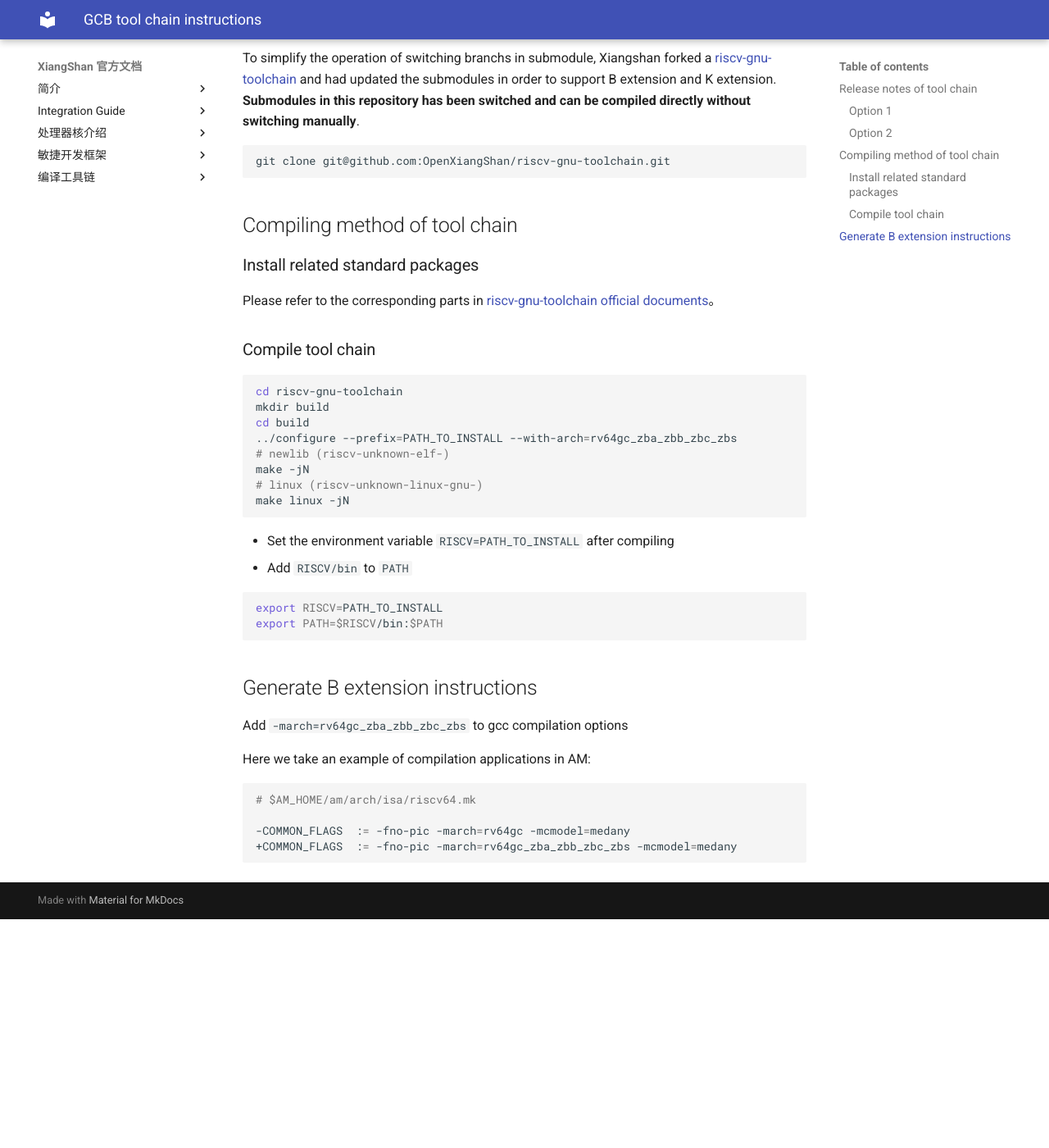
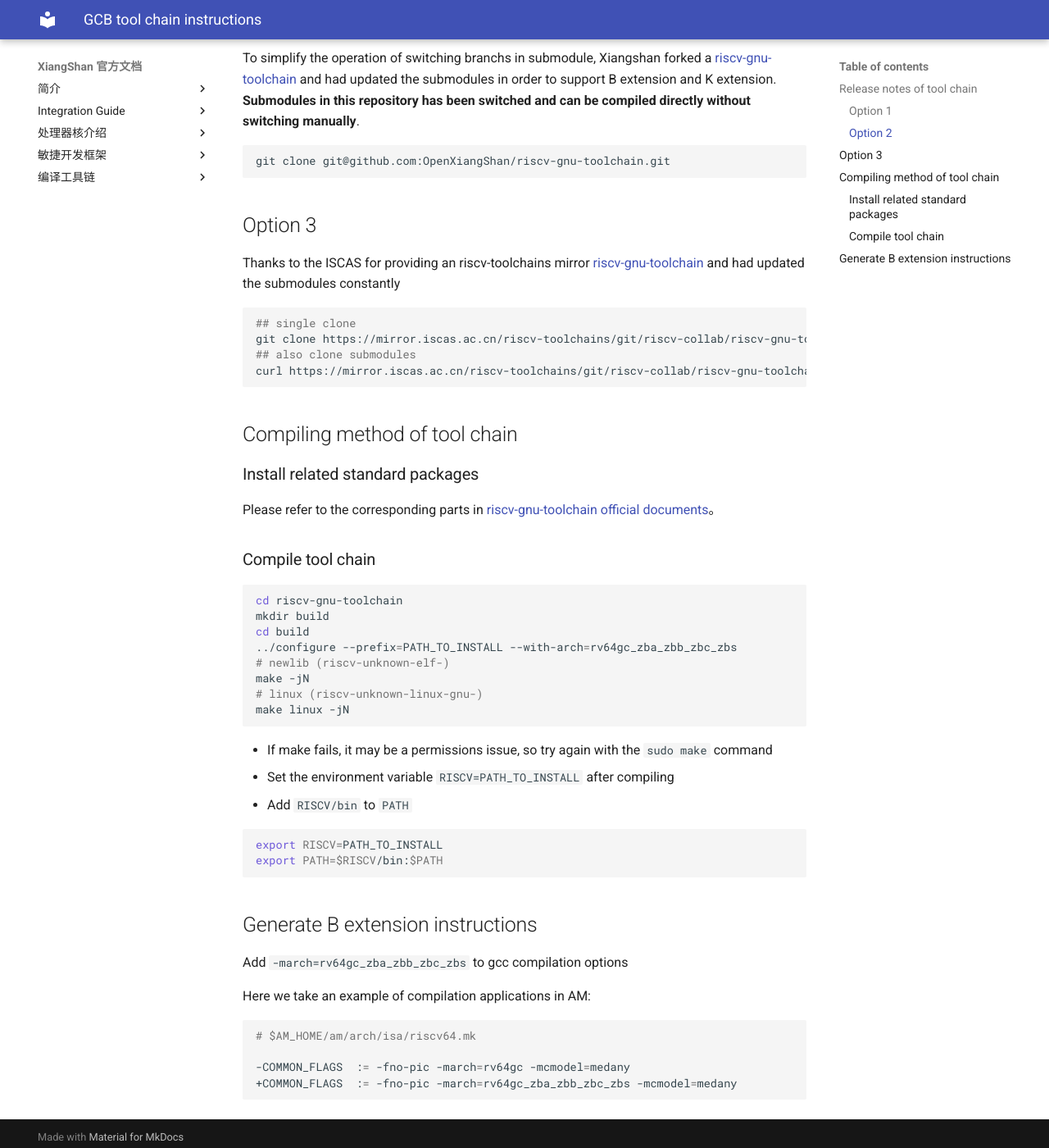
Before and after one commit to OpenXiangShan/XiangShan-doc, an MkDocs documentation site: the page built from docs/compiler/gnu_toolchain-en.md, in a window 1280 px wide and 1400 px high, scrolled down 717 px. Shown: the whole window at 82% size. Built offline with MkDocs 1.6.1 and Material for MkDocs 9.7.7, drawn with Linux system fonts in a browser that asks for light colours; before the commit the page ends 1838 px from its top, so only the background shows below that.

Commit message:
Add new option for clone riscv-toolchains

````diff
--- a/docs/compiler/gnu_toolchain-en.md
+++ b/docs/compiler/gnu_toolchain-en.md
@@ -27,6 +27,14 @@ To simplify the operation of switching branchs in submodule, Xiangshan forked a
 git clone git@github.com:OpenXiangShan/riscv-gnu-toolchain.git
 ```
 
+## Option 3
+Thanks to the ISCAS for providing an riscv-toolchains mirror [riscv-gnu-toolchain](https://github.com/OpenXiangShan/riscv-gnu-toolchain) and had updated the submodules constantly
+```bash
+## single clone
+git clone https://mirror.iscas.ac.cn/riscv-toolchains/git/riscv-collab/riscv-gnu-toolchain.git
+## also clone submodules
+curl https://mirror.iscas.ac.cn/riscv-toolchains/git/riscv-collab/riscv-gnu-toolchain.sh | bash
+```
 
 ## Compiling method of tool chain
 
@@ -47,6 +55,7 @@ make -jN
 make linux -jN
 ```
 
+* If make fails, it may be a permissions issue, so try again with the `sudo make` command
 * Set the environment variable `RISCV=PATH_TO_INSTALL` after compiling
 * Add `RISCV/bin` to `PATH`
 
````
Also changed, not shown: docs/compiler/gnu_toolchain.md (+11 -0 lines).
